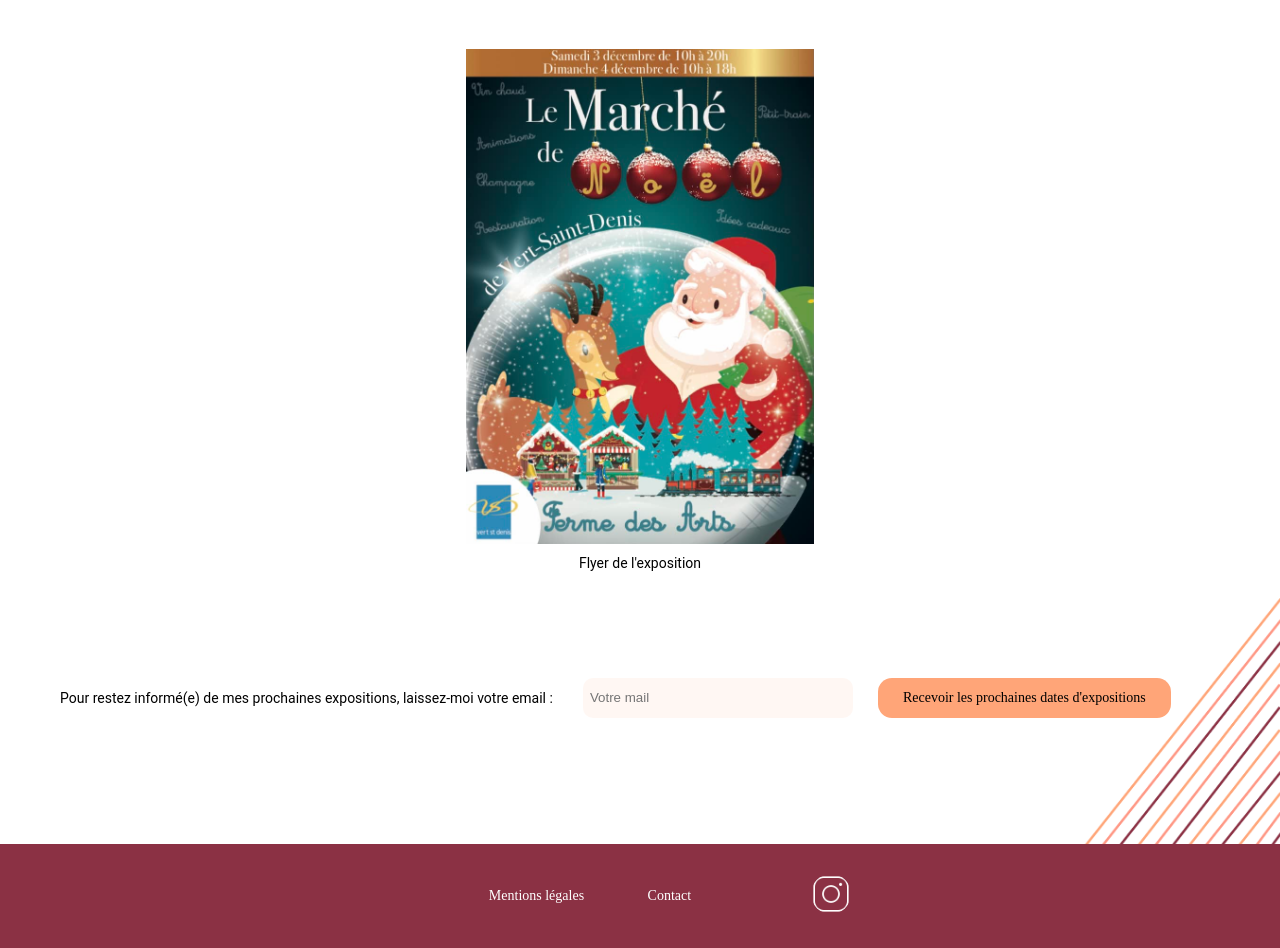
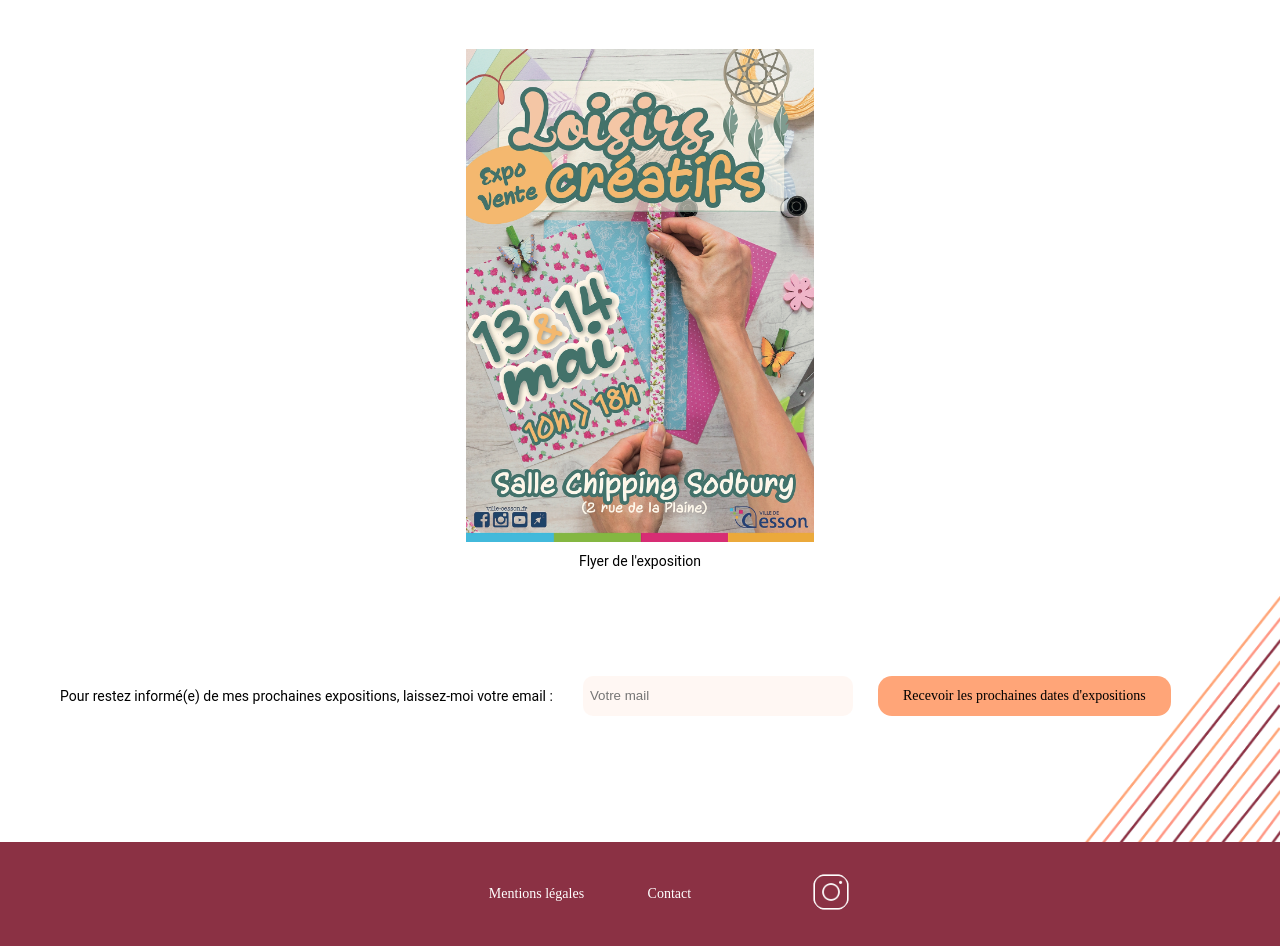
Before and after one commit to LaurineM18/lvdv, a Symfony app: template templates/home/expo.html.twig in a window 1280 px wide. Shown: the part 938-1886 px from the top of the page. Run offline with Twig, Linux system fonts and the light colour scheme; the template is opened without the code that fills it, so the values that code supplies are empty; some libraries are stand-ins or nearby versions.

Commit message:
modif flyer

```diff
--- a/templates/home/expo.html.twig
+++ b/templates/home/expo.html.twig
@@ -17,7 +17,7 @@
                 src="https://www.google.com/maps/embed?pb=!1m18!1m12!1m3!1d21122.577024585244!2d2.609084757843697!3d48.56537882262686!2m3!1f0!2f0!3f0!3m2!1i1024!2i768!4f13.1!3m3!1m2!1s0x47e5fad94433f9f5%3A0x40b82c3688c47e0!2sVert-Saint-Denis!5e0!3m2!1sfr!2sfr!4v1673452183378!5m2!1sfr!2sfr"
                 width="600" height="350" style="border:0;" allowfullscreen="" loading="lazy"
                 referrerpolicy="no-referrer-when-downgrade"></iframe>
-                <img class='flyer' src="assets/img/FlyerMarcheNoel.jpeg" alt="Flyer" />
+                <img class='flyer' src="assets/img/Flyer.jpg" alt="Flyer de la prochaine expo" />
                 <p class="caption">Flyer de l'exposition</p>
             </div>
 
--- a/templates/home/index.html.twig
+++ b/templates/home/index.html.twig
@@ -47,7 +47,7 @@
         <section class='expo'>
             <h1>Ma prochaine exposition</h1>
             <div class='infos_expo'>
-                <img class='flyer' src="assets/img/FlyerMarcheNoel.jpeg" alt="Flyer" />
+                <img class='flyer' src="assets/img/Flyer.jpg" alt="Flyer de la prochaine exposition" />
                 <div class='text-expo'>
                     <h2>Salon des Loisirs Créatifs</h2>
                     <h3>13 et 14 mai 2023 à Cesson (77)</h3>
```
Also changed, not shown: public/assets/img/Flyer.jpg (added), public/assets/img/FlyerMarcheNoel.jpeg (deleted).
